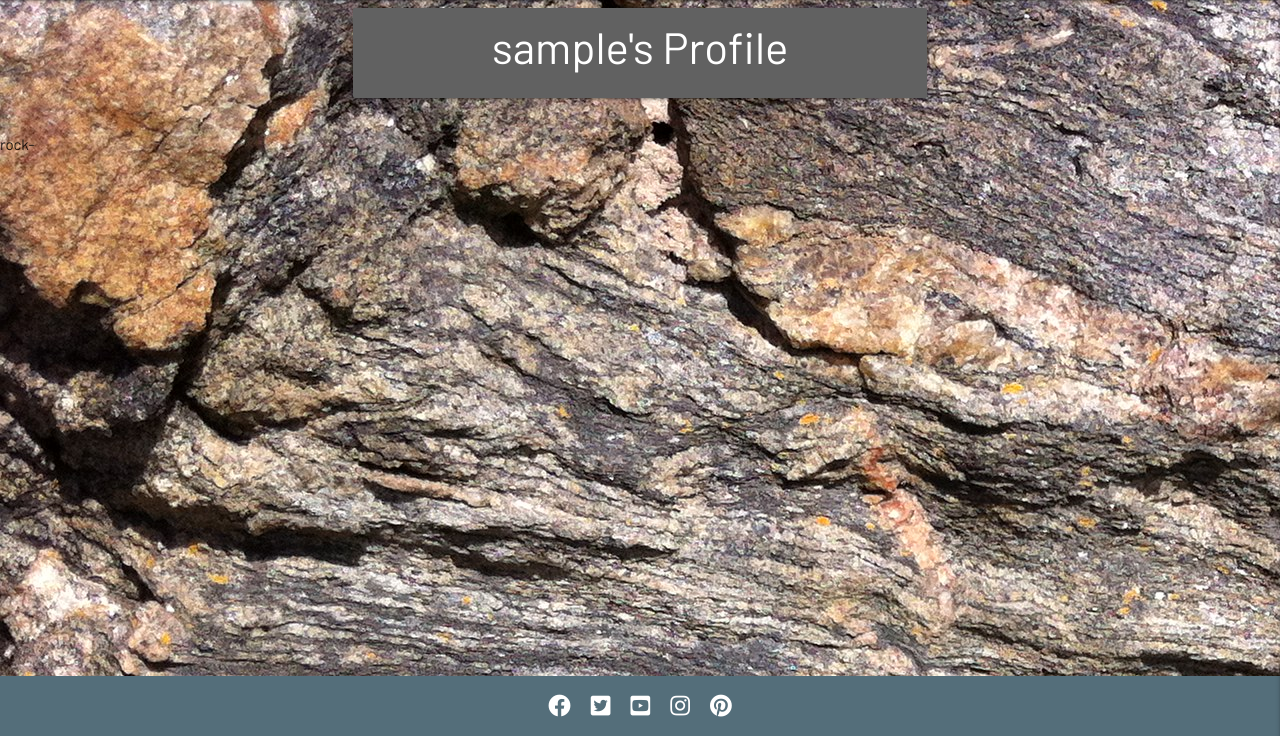
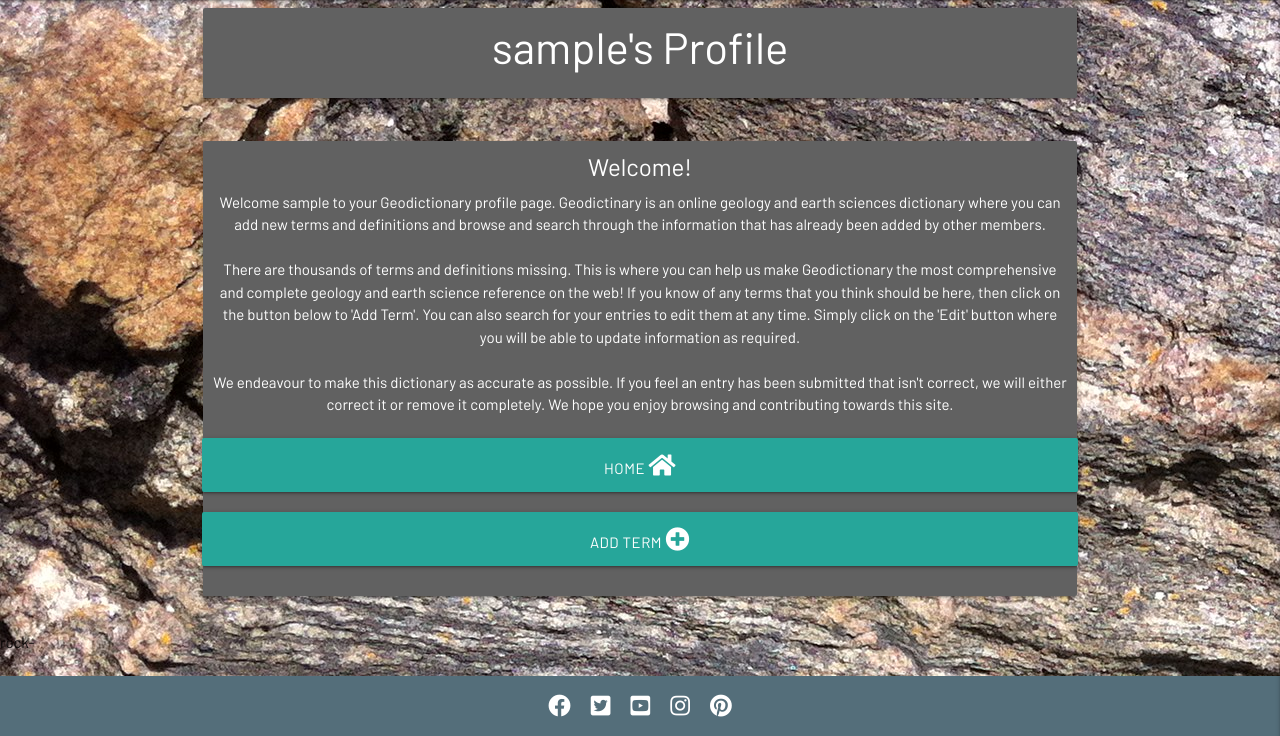
Before and after one commit to sruss07/MS03-Geodictionary, a Flask app: page /profile/1 in a window 1280 px wide. Shown: the part 64-800 px from the top of the page. Run offline with Flask 2, Linux system fonts and the light colour scheme; the visitor is signed in with stand-in values (Sample User, id 1); a database or web service that is not in the repository returns one stand-in record (values such as "Sample title"); some libraries are stand-ins or nearby versions.

Commit message:
added welcome message, home and add term buttons

```diff
--- a/static/css/style.css
+++ b/static/css/style.css
@@ -38,6 +38,10 @@
 
 .profile {
     padding: 10px;
+}
+
+.card-content p {
+    text-align: center;
 }
 
 /*-------------Buttons-----------*/
--- a/templates/profile.html
+++ b/templates/profile.html
@@ -2,7 +2,7 @@
 {% block content %}
 
     <div class="row">
-        <div class="col s12 m8 offset-m2">
+        <div class="col s12">
             <div class="profile card-panel grey darken-2">
                 <h3 class="white-text grey darken-2 center-align">
                     {{ username }}'s Profile
@@ -11,4 +11,34 @@
         </div>
     </div>
 
+    <div class="row">
+    <div class="col s12">
+        <div class="card grey darken-2">
+            <div class="card-content white-text">
+                <span class="card-title center-align">Welcome!</span>
+                <p>
+                    Welcome {{ username }} to your Geodictionary profile page. Geodictinary is an online geology and earth sciences dictionary where you can add new terms and definitions and browse and search through the information that has already been added by other members.
+                </p>
+                <br>
+                <p>
+                    There are thousands of terms and definitions missing. This is where you can help us make Geodictionary the most comprehensive and complete geology and earth science reference on the web! If you know of any terms that you think should be here, then click on the button below to 'Add Term'. You can also search for your entries to edit them at any time. Simply click on the 'Edit' button where you will be able to update information as required.
+                </p>
+                <br>
+                <p>
+                    We endeavour to make this dictionary as accurate as possible. If you feel an entry has been submitted that isn't correct, we will either correct it or remove it completely. We hope you enjoy browsing and contributing towards this site.
+                </p>
+                <br>
+                <div class="row">
+                    <a href="{{ url_for('get_geoTerms') }}" class="col s12 btn-large home-button">
+                        Home <i class="fas fa-home"></i></a>
+                </div>
+                <div class="row">
+                    <a href="{{ url_for('add_term') }}" class="col s12 btn-large home-button">
+                        Add Term <i class="fas fa-plus-circle"></i></a>
+                </div>
+            </div>
+        </div>
+    </div>
+</div>
+
 {% endblock %}
```
